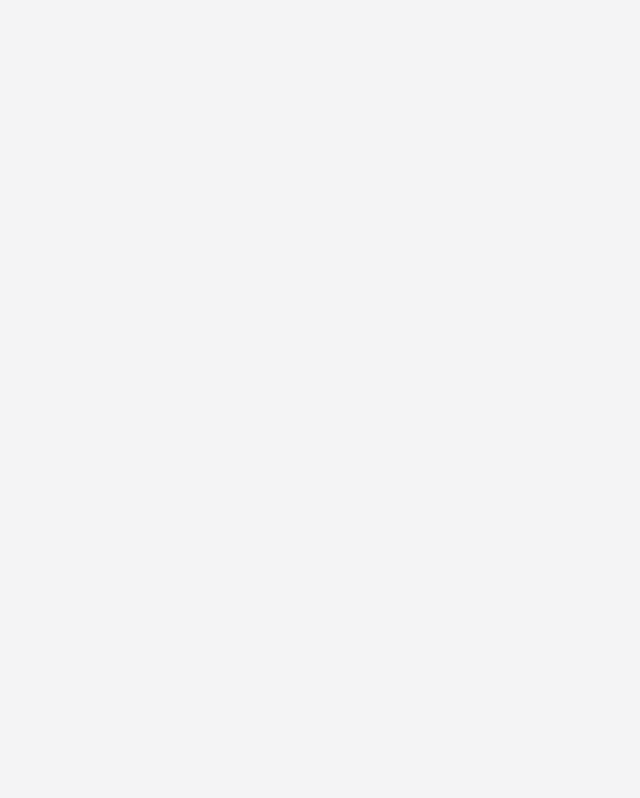
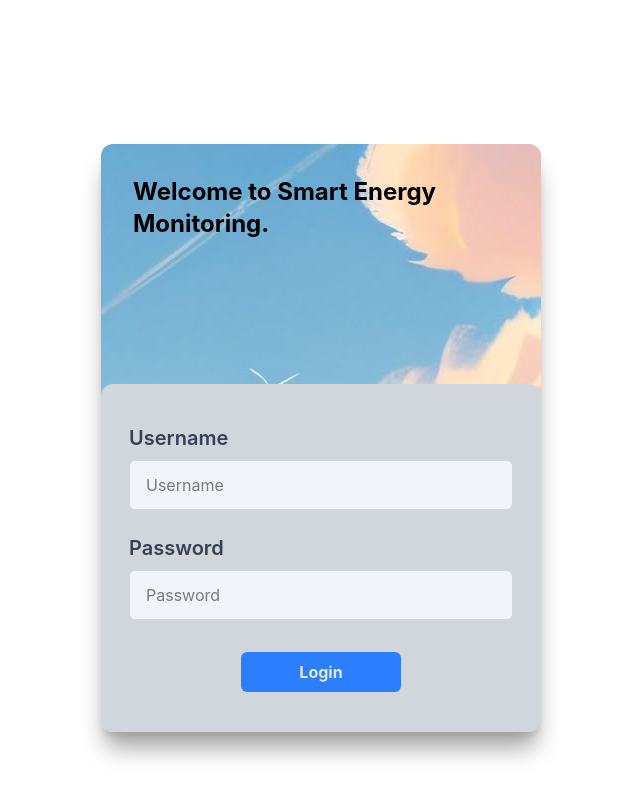
Before and after one commit to kuromoci/TubesSem2, a website: page html/login.html in a window 1280 px wide. Shown: the whole page, without its empty margins (319-959 px from the left). Drawn offline with Linux system fonts and the light colour scheme; files whose address does not match are found by name.

Commit message:
Adding home endpoint and design of the login page

```diff
--- a/html/login.html
+++ b/html/login.html
@@ -4,10 +4,24 @@
   <meta charset="UTF-8">
   <meta name="viewport" content="width=device-width, initial-scale=1.0">
   <title>Smart Energy Monitoring</title>
-  <link href="../style/main.css" rel="stylesheet"
+  <link href="../style/login.css" rel="stylesheet">
 </head>
-<body class="bg-zinc-100">
-
-</div>
+<body class="bg--200 font-[inter]">
+  <section class="container w-110 pt-8  mx-auto bg-neutral-100 mt-36 shadow-xl shadow-neutral-400 rounded-xl" style="background-image: url(../img/bgsky.jpg);">
+    <h1 class="text-2xl font-bold px-8">Welcome to Smart Energy Monitoring.</h1>
+    <div class="container w-full bg-gray-300 mt-36 py-10 px-7 rounded-xl ">
+      <form action="/login" method="POST">
+        <div class="mb-6">
+          <label for="username" class="block text-gray-700 text-xl font-semibold mb-2">Username</label>
+          <input type="text" id="username" name="username" class="w-full px-4 py-3 rounded-md border bg-slate-100 border-gray-300 focus:outline-none focus:ring-2 focus:ring-blue-500" placeholder="Username" required>
+        </div>
+        <div class="mb-8">
+          <label for="pw" class="block text-gray-700 text-xl font-semibold mb-2">Password</label>
+          <input type="password" id="pw" name="pw" class="w-full px-4 py-3 rounded-md border bg-slate-100 border-gray-300 focus:outline-none focus:ring-2 focus:ring-blue-500" placeholder="Password" required>
+        </div>
+        <button type="submit" class="w-40 h-10 bg-blue-500 text-slate-200 text-center font-bold px-4 py-2 block mx-auto rounded-md hover:bg-blue-600 transition duration-300 ease-in-out focus:outline-none focus:ring-2 focus:ring-blue-300 focus:ring-offset-2">Login</button>
+      </div>
+    </form>
+  </section>
 </body>
 </html>
--- a/package.json
+++ b/package.json
@@ -5,7 +5,7 @@
   },
   "scripts": {
     "install": "npm install tailwindcss @tailwindcss/cli",
-    "dev": "npx @tailwindcss/cli -i ./style/input.css -o ./style/main.css --watch",
+    "dev": "npx @tailwindcss/cli -i ./style/input.css -o ./style/login.css --watch",
     "fix": "npx @tailwindcss/cli -o ./style/output.css --minify"
   }
 }
```
Also changed, not shown: style/img/bgsky.jpg (added), style/login.css (added), style/main.css, 1 other file.
